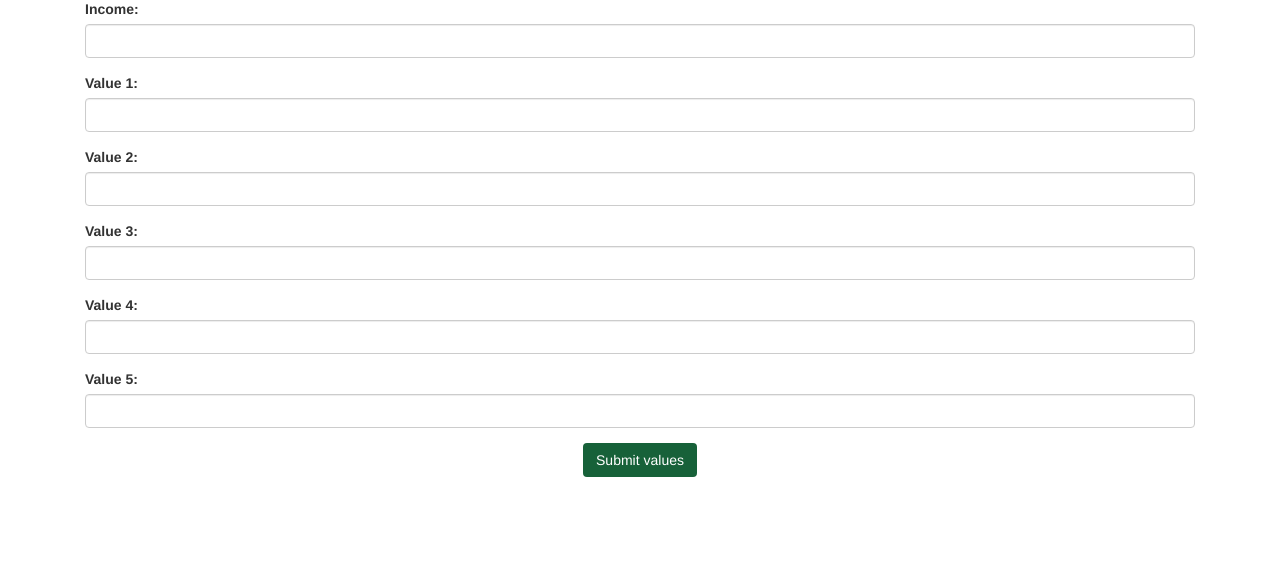
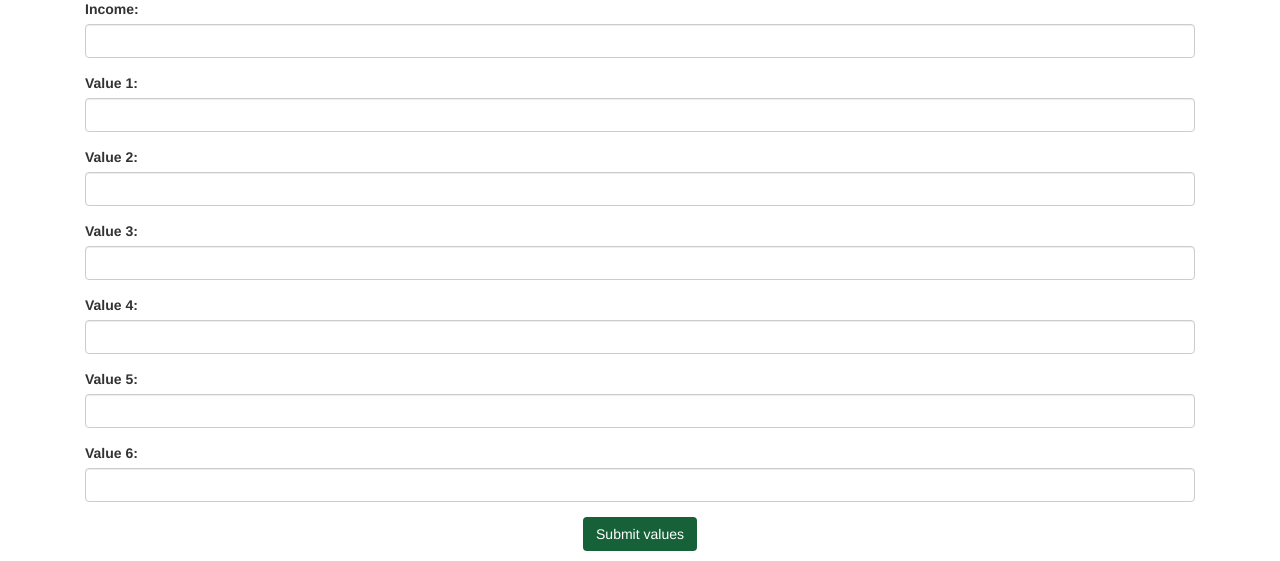
Before and after one commit to aaronabraham311/Leonardo, a Flask app: template app/templates/index.html in a window 1280 px wide. Shown: the part 1202-1763 px from the top of the page. Before the commit the page ends 1679 px from the top, so only its background shows below. Run offline with Flask 2, Linux system fonts and the light colour scheme; the template is opened without the code that fills it: values that come from a table or form of the project are taken from there, others are empty; some libraries are stand-ins or nearby versions.

Commit message:
Modifing sliders for integration

```diff
--- a/algorithm/dataset.py
+++ b/algorithm/dataset.py
@@ -7,7 +7,7 @@ from algorithm.user import User
 class Dataset:
 
     def __init__(self):
-        with open('/Users/brendon/stonks_data/customer_profiles.txt') as account_file:
+        with open('/Users/aaronabraham/Desktop/stonks_data/customer_profiles.txt') as account_file:
             accounts = json.load(account_file)['result']['customers']
         accounts_by_user_id = {}
         for account in accounts:
@@ -15,7 +15,7 @@ class Dataset:
             if user_id not in accounts_by_user_id:
                 accounts_by_user_id[user_id] = account
 
-        with open('/Users/brendon/stonks_data/new_customer_transactions.txt') as transaction_file:
+        with open('/Users/aaronabraham/Desktop/stonks_data/new_customer_transactions.txt') as transaction_file:
             transactions_nested = json.load(transaction_file)
         transactions = []
         for subdict in transactions_nested:
--- a/app/app.py
+++ b/app/app.py
@@ -1,6 +1,7 @@
 # Libraries
 from flask import Flask, request, render_template, url_for, redirect, jsonify
 from forms import sliderForm
+from algorithm.dataset import Dataset
 import random, json
 
 # Variables
@@ -30,6 +31,7 @@ app.config['SECRET_KEY'] = "YnJRcS9HWjY+DZoFHtE"
 @app.route('/index', methods = ['GET', 'POST'])
 def index():
     form = sliderForm()
+    dataset = Dataset()
 
     # Getting slider values
     if form.validate_on_submit():
@@ -39,8 +41,10 @@ def index():
         USER_SLIDER_3 = form.slider_3.data
         USER_SLIDER_4 = form.slider_4.data
         USER_SLIDER_5 = form.slider_5.data
+        USER_SLIDER_6 = form.slider_6.data
 
-        print(INCOME, ', ', USER_SLIDER_1)
+        recommendations = dataset.get_recommendations([USER_XCOORDINATE, USER_YCOORDINATE],
+        'Food and Dining', [USER_SLIDER_1, USER_SLIDER_2, USER_SLIDER_3, USER_SLIDER_4, USER_SLIDER_5, USER_SLIDER_6], INCOME)
 
         return redirect(url_for('recommendations'))
 
--- a/app/forms.py
+++ b/app/forms.py
@@ -10,4 +10,5 @@ class sliderForm(FlaskForm):
     slider_3 = IntegerField("Value 3: ", validators = [DataRequired(), NumberRange(min = 0, max = 100)])
     slider_4 = IntegerField("Value 4: ", validators = [DataRequired(), NumberRange(min = 0, max = 100)])
     slider_5 = IntegerField("Value 5: ", validators = [DataRequired(), NumberRange(min = 0, max = 100)])
+    slider_6 = IntegerField("Value 6: ", validators = [DataRequired(), NumberRange(min = 0, max = 100)])
     submit = SubmitField('Submit values')
--- a/app/templates/index.html
+++ b/app/templates/index.html
@@ -164,6 +164,20 @@
             {% endif %}
           </div>
 
+          <div class="form-group">
+              {{ form.slider_6.label(class = 'form-control-label') }}
+              {% if form.slider_6.errors %}
+                {{ form.slider_6(class = 'form-control form-control-lg is-invalid') }}
+                <div class = 'invalid-feedback'>
+                  {% for error in form.slider_6.errors %}
+                    <span>{{ error }}</span>
+                  {% endfor %}
+                </div>
+              {% else %}
+                {{ form.slider_6(class = 'form-control form-control-lg') }}
+              {% endif %}
+            </div>
+
           <div class = 'text-center'>
               <p> {{ form.submit(class = 'btn btn-outline-info', style = "color: white; background-color: #176139") }}</p>
           </div>
```
